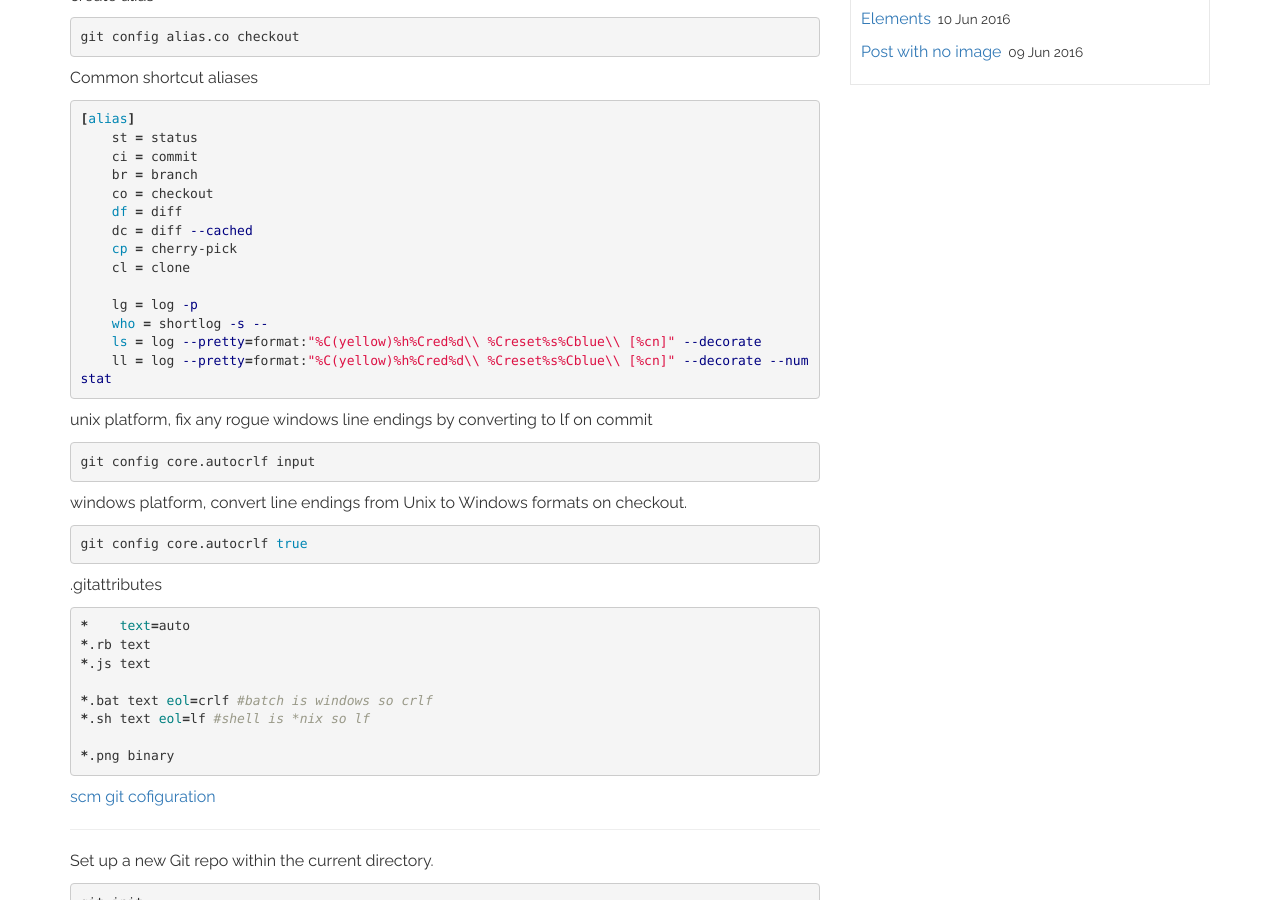
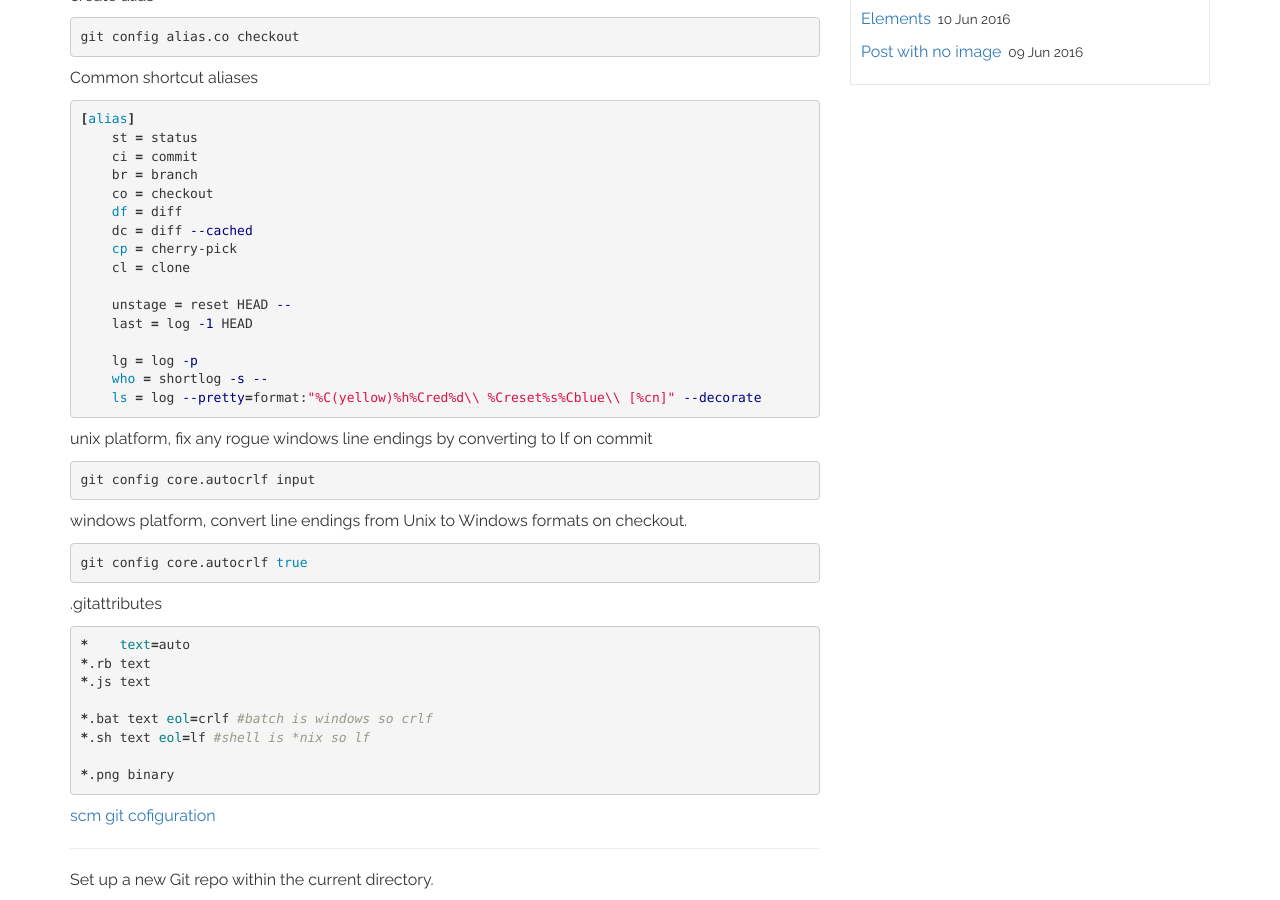
Before and after one commit to bmdoherty/learning, a Jekyll site: the page built from _posts/2017-06-23-git.markdown, in a window 1280 px wide and 900 px high, scrolled down 371 px. Built offline with Jekyll 4.4.1, drawn with Linux system fonts in a browser that asks for light colours.

Commit message:
remove long alias

```diff
--- a/_posts/2017-06-23-git.markdown
+++ b/_posts/2017-06-23-git.markdown
@@ -31,10 +31,12 @@ Common shortcut aliases
     cp = cherry-pick
     cl = clone
 
+    unstage = reset HEAD --
+    last = log -1 HEAD
+
     lg = log -p
     who = shortlog -s --
     ls = log --pretty=format:"%C(yellow)%h%Cred%d\\ %Creset%s%Cblue\\ [%cn]" --decorate
-    ll = log --pretty=format:"%C(yellow)%h%Cred%d\\ %Creset%s%Cblue\\ [%cn]" --decorate --numstat
 {% endhighlight %}
 
 unix platform, fix any rogue windows line endings by converting to lf on commit
```
